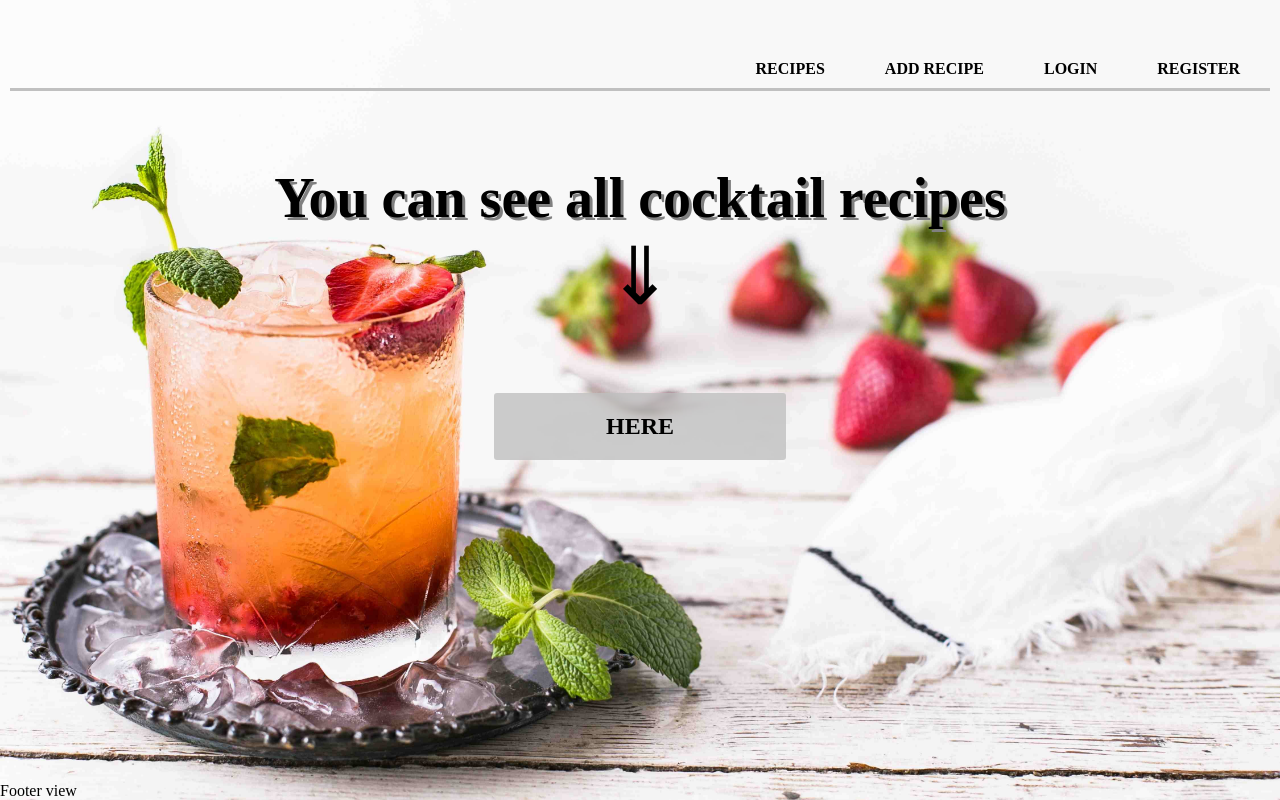
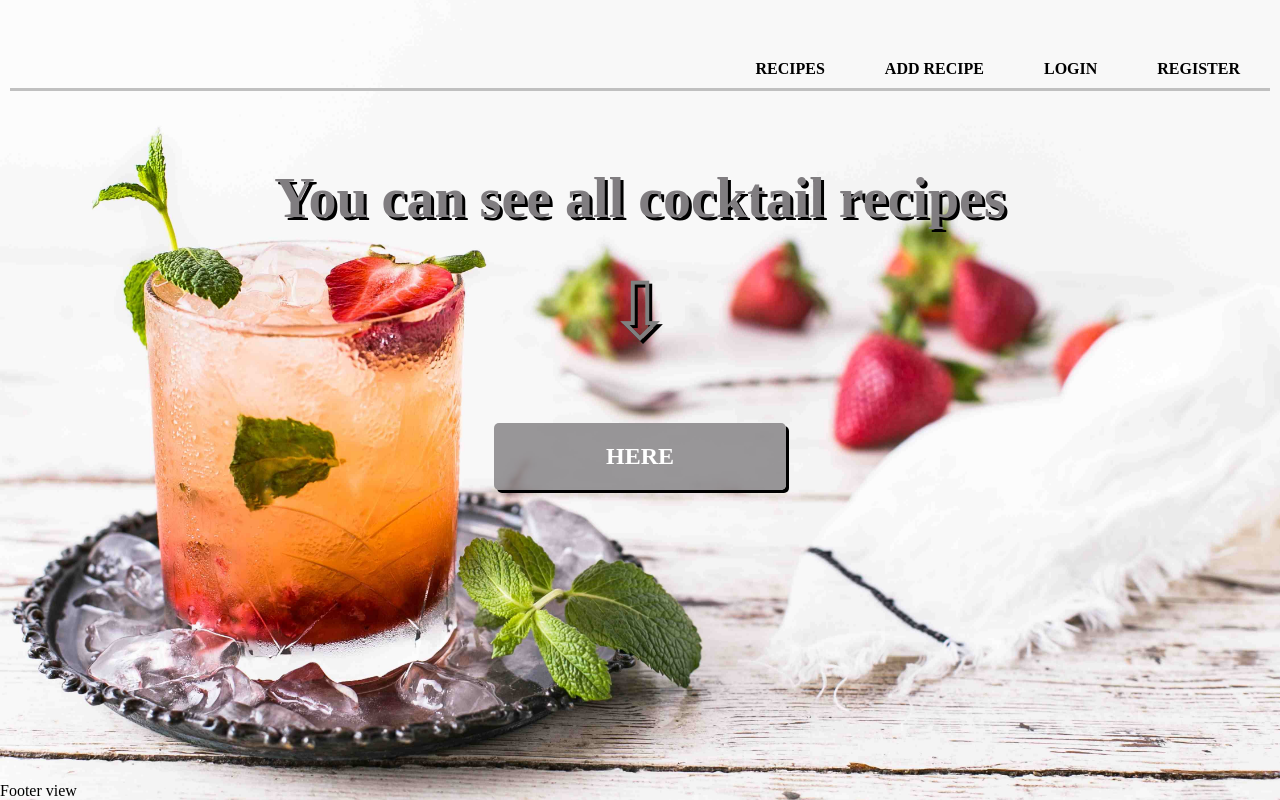
Before and after one commit to taskoff/vueJS-cocktail.recipes, a Vue app in the folder cocktail.recipes/: page / in a window 1280 px wide. Built offline with nearby package versions, Linux system fonts and the light colour scheme; a web font is replaced by a local one.

Commit message:
add animation arrow

```diff
--- a/cocktail.recipes/src/components/Home.vue
+++ b/cocktail.recipes/src/components/Home.vue
@@ -3,7 +3,7 @@
  <div class="start-page-container">
      <p class="start-message">You can see all cocktail recipes</p>
      <div class="arrow-container">
-          <p class="arrow">&#8659;</p>
+          <p class="arrow">&#8681;</p>
      </div>
 
      <div class="start-button">
@@ -37,43 +37,49 @@ export default {
 .start-message {
     font-size: 3.5em;
     font-weight: bold;
-    text-shadow: 3px 3px grey;
+    text-shadow: 3px 3px black;
+    color: rgba(128, 125, 128, 1);
     /* color: grey; */
 }
 .start-button {
-    margin-top: 70px;
+    margin-top: 100px;
 }
 .start-button a {
     display: block;
-    color: black;
+    color: white;;
     text-decoration: none;
     font-size: 1.5em;
     font-weight: bold;
     max-width: 40%;
     margin: auto;
-    background-color: rgba(192, 192, 192, 0.8);
-    border-radius: 3px;
+    background-color: rgba(128, 125, 128, 0.8);
+    box-shadow: 3px 3px black;
+    border-radius: 5px;
     padding: 20px 0;
+}
+.start-button a:hover {
+    background-color: rgba(128, 128, 128, 1);
+    color: white;
+    box-shadow: 5px 5px black;
 }
 .arrow-container {
     position: relative;
 }
 .arrow {
-    /* position: absolute; */
-    top: 20px;
-    left: 40%;
-    transform: rotate(90deg);
+    color: rgba(128, 128, 128, 1);
+    text-shadow: 3px 3px black;
     font-size: 5em;
-     animation: arrow 1s infinite;
-    /* animation-duration: 1s;  */
+     animation: arrow 1s infinite 0.5s ease-in-out;
+
 }
 @keyframes arrow {
     0% {
       transform: translateY(0);
+
     }
 
     100% {
-       transform: translateY(60px);
+       transform: translateY(70px);
     }
 }
 
```
